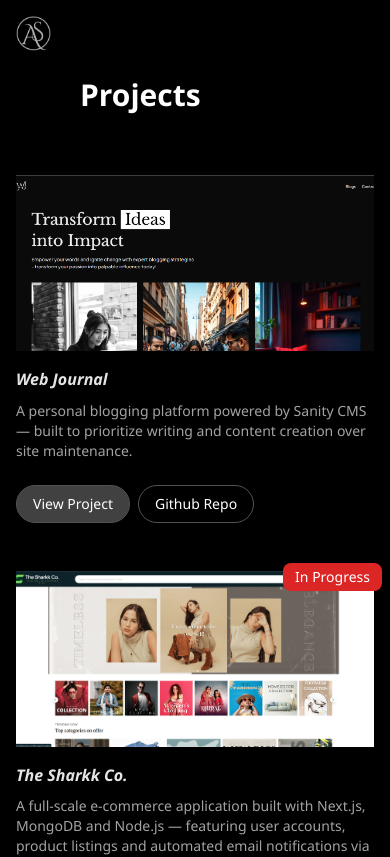
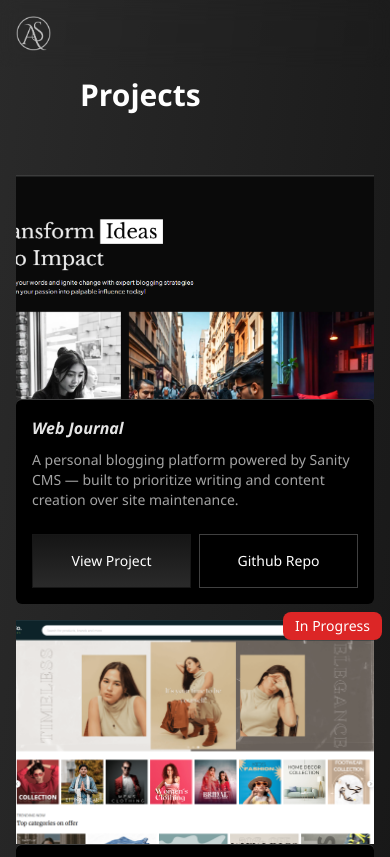
Before and after one commit to ashdephoenix123/developer-portfolio, a Next.js app: page /projects in a window 390 px wide. Shown: the top 857 px of the page. Built offline with nearby package versions, Linux system fonts and the light colour scheme.

Commit message:
UI enhancements

```diff
--- a/app/component/ProjectCard.js
+++ b/app/component/ProjectCard.js
@@ -6,12 +6,15 @@ import { motion } from "framer-motion";
 
 const ProjectCard = ({ project, animationVariant }) => {
   return (
-    <motion.div className="card relative" variants={animationVariant}>
+    <motion.div
+      className="card relative flex flex-col"
+      variants={animationVariant}
+    >
       <Image
         priority
         src={"/" + (project?.image || "placeholder.jpg")}
         alt={project?.title + " image"}
-        className="object-cover object-top h-44 mb-4"
+        className="object-cover object-top h-56"
         width={550}
         height={180}
       />
@@ -20,6 +23,7 @@ const ProjectCard = ({ project, animationVariant }) => {
           {project.status}
         </div>
       )}
+      <div className="bg-black p-4 rounded-md border-t border-t-neutral-700 flex-1">
         <div className="mb-6">
           <h2 className="text-md text-neutral-200 font-semibold italic mb-2">
             {project.title}
@@ -28,7 +32,7 @@ const ProjectCard = ({ project, animationVariant }) => {
         </div>
         <div className="flex gap-2">
           <a
-          className="button border border-neutral-600 rounded-full text-sm text-white px-4 py-2 bg-neutral-600/80  hover:bg-transparent"
+            className="flex-1 text-center md:flex-none button border border-neutral-900 text-sm text-white px-4 py-4 md:py-2 bg-neutral-600/80  hover:bg-transparent button-gradient-1"
             href={project.link}
             target="_blank"
             rel="noreferrer"
@@ -36,7 +40,7 @@ const ProjectCard = ({ project, animationVariant }) => {
             View Project
           </a>
           <a
-          className="button border border-neutral-600 rounded-full text-sm text-white px-4 py-2 bg-transparent"
+            className="flex-1 text-center md:flex-none button border border-neutral-700 lg:border-transparent lg:hover:border-neutral-700 text-sm text-white px-4 py-4 md:py-2 bg-transparent"
             href={project.github}
             target="_blank"
             rel="noreferrer"
@@ -44,6 +48,7 @@ const ProjectCard = ({ project, animationVariant }) => {
             Github Repo
           </a>
         </div>
+      </div>
     </motion.div>
   );
 };
--- a/app/component/Projects.js
+++ b/app/component/Projects.js
@@ -42,7 +42,7 @@ const Projects = ({ projects }) => {
         variants={containerVariant}
         initial="initial"
         animate="final"
-        className="grid md:grid-cols-2 lg:grid-cols-3 gap-12 lg:gap-10"
+        className="grid md:grid-cols-2 lg:grid-cols-3 gap-4 xl:gap-8"
       >
         {projects.map((project) => (
           <ProjectCard project={project} animationVariant={cardVariant} />
--- a/app/globals.scss
+++ b/app/globals.scss
@@ -12,6 +12,9 @@
   --text2: #676767;
   --text3: #f2f2f2;
   --text4: #494949;
+
+  --gradient-1: #2a2a2a;
+  --gradient-2: #151515;
 
   --h1: 300px;
   --w1: 480px;
@@ -39,8 +42,13 @@ body {
   color: var(--primary-font);
   line-height: 1.6;
   scroll-behavior: smooth;
-  background-color: var(--primary-color-dark);
+  background: linear-gradient(
+    to bottom right,
+    var(--gradient-1),
+    var(--gradient-2) 75%
+  );
   user-select: none;
+  min-height: 100vh;
 }
 
 ::selection {
@@ -168,11 +176,8 @@ body {
 }
 
 .contactbg {
-  background-image: linear-gradient(
-      to right,
-      rgba(33, 33, 33, 0.5),
-      rgba(71, 71, 71, 0.6)
-    ),
+  background-image:
+    linear-gradient(to right, rgba(33, 33, 33, 0.5), rgba(71, 71, 71, 0.6)),
     url("/4.jpg");
   background-size: cover;
   background-position: center;
@@ -233,7 +238,7 @@ body {
 }
 
 footer {
-  background-color: var(--text3);
+  background-color: transparent;
 
   .footer__links {
     display: grid;
@@ -644,7 +649,6 @@ footer {
 }
 
 .footer {
-  background-color: #000;
   color: #fff;
   // box-shadow: 0 0 0.1rem 0 rgba(255, 255, 255, 1);
 }
@@ -736,3 +740,14 @@ body {
 .swiper-button-next {
   right: 0 !important;
 }
+
+.button-gradient-1 {
+  background: linear-gradient(var(--gradient-2), var(--gradient-1));
+}
+
+a:focus,
+a:active {
+  outline: none;
+  box-shadow: none;
+  background: none;
+}
```
Also changed, not shown: app/component/About.js (+5 -5 lines), public/profile-27-JAN.JPG (added). Lines whose indentation alone changed are shown as unchanged.
